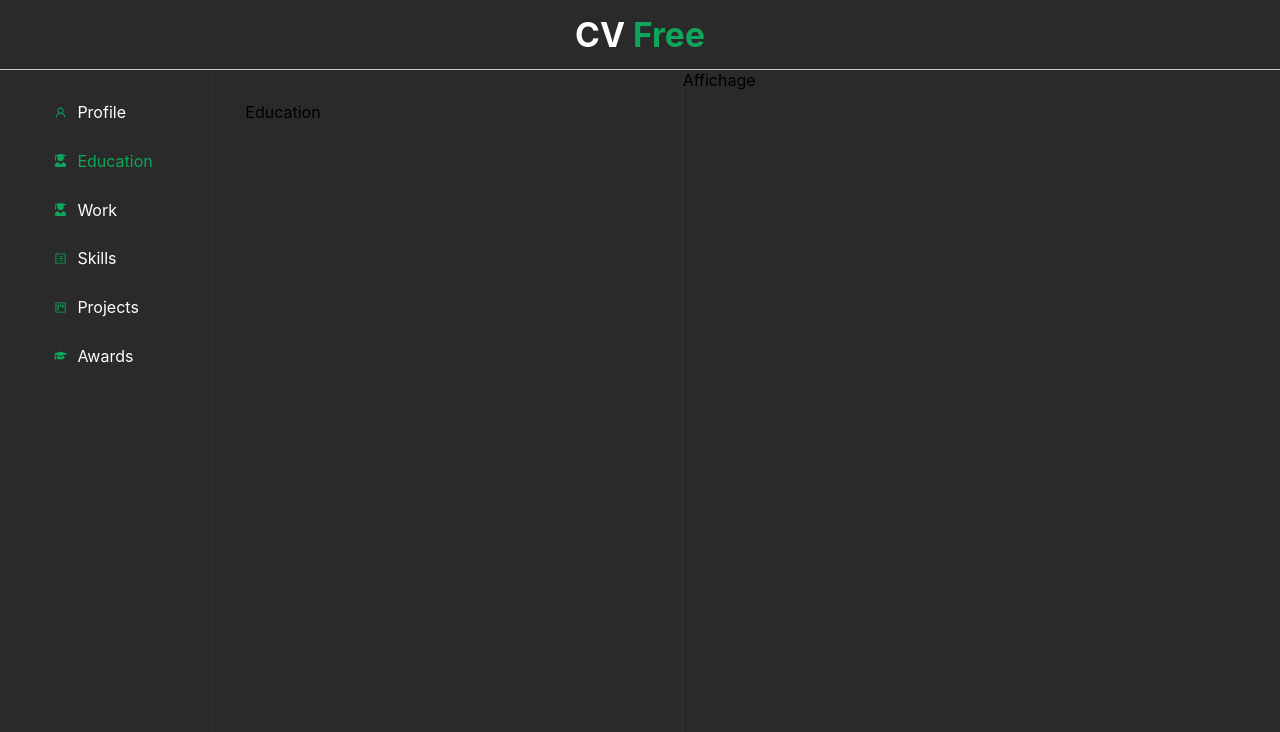
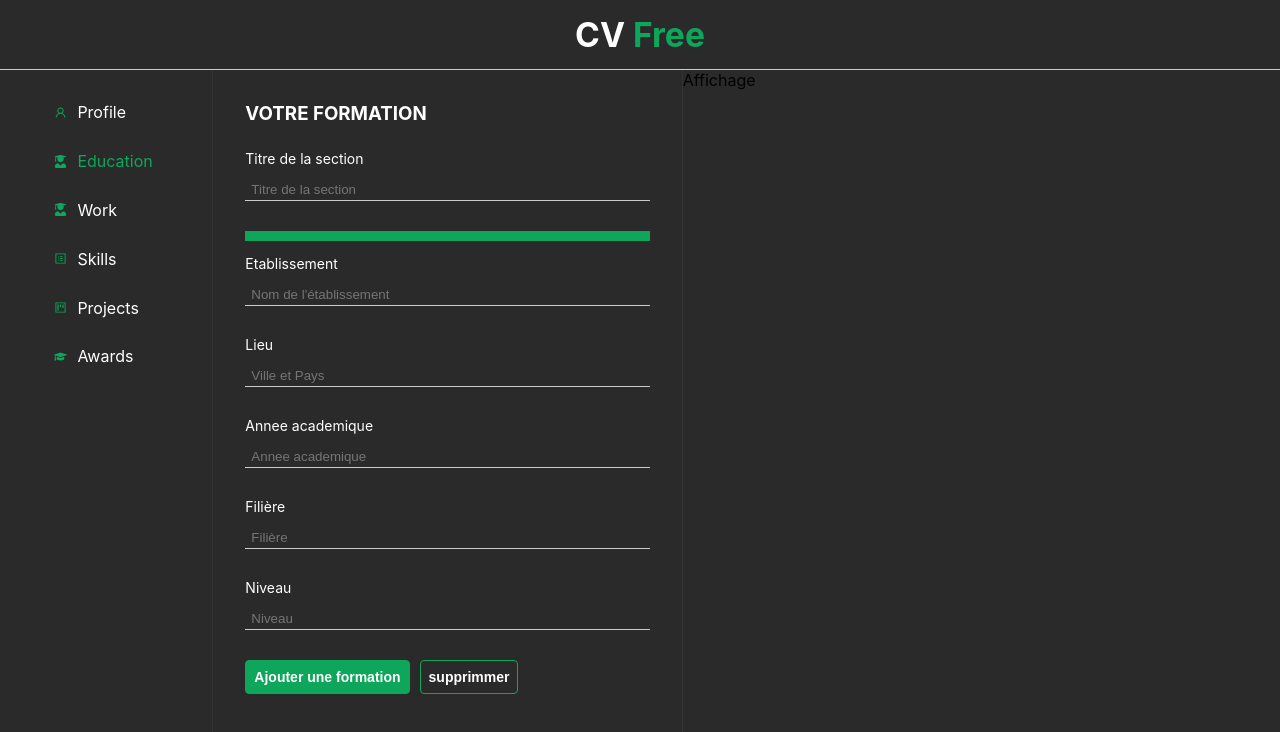
Before and after one commit to Felix-Asante/cv-free, a React (Create React App) app: page /education in a window 1280 px wide. Shown: the top 732 px of the page. Built offline with nearby package versions, Linux system fonts and the light colour scheme.

Commit message:
education page

```diff
--- a/src/components/Layout.jsx
+++ b/src/components/Layout.jsx
@@ -6,7 +6,7 @@ function Layout(props) {
 	return (
 		<div>
 			<Header />
-			<div className="flex">
+			<div className="flex layout">
 				<Menu />
 				<div className="contenu">{props.children}</div>
 				<div className="affichage">Affichage</div>
--- a/src/index.css
+++ b/src/index.css
@@ -17,7 +17,7 @@ body {
 	-webkit-font-smoothing: antialiased;
 	-moz-osx-font-smoothing: grayscale;
 	background-color: var(--background);
-	overflow-y: hidden;
+	/* overflow-y: hidden; */
 }
 
 .text-success {
@@ -38,10 +38,39 @@ body {
 	flex: 40%;
 }
 
+.layout {
+	position: relative;
+	padding-top: 4.4rem;
+}
+
 a:active {
 	color: var(--success);
 }
 .section-header {
 	margin-bottom: 25px;
 	color: var(--white);
+	text-transform: uppercase;
 }
+.divider {
+	height: 10px;
+	width: 100%;
+	background: var(--success);
+	margin-bottom: 14px;
+}
+
+button {
+	border: 1px solid var(--success);
+	padding: 8px;
+	border-radius: 4px;
+	color: var(--white);
+	font-size: 14px;
+	cursor: pointer;
+	font-weight: bold;
+}
+.flex button {
+	background-color: transparent;
+}
+.flex .btn-success {
+	background-color: var(--success);
+	margin-right: 10px;
+}
--- /dev/null
+++ b/src/modules/Education.jsx
@@ -0,0 +1,25 @@
+import React from "react";
+import Input from "../components/Input";
+
+function Education() {
+	return (
+		<div>
+			<div className="divider"></div>
+			<Input
+				type="text"
+				placeholder="Nom de l'établissement"
+				labelText="Etablissement"
+			/>
+			<Input type="text" placeholder="Ville et Pays" labelText="Lieu" />
+			<Input
+				type="text"
+				placeholder="Annee academique"
+				labelText="Annee academique"
+			/>
+			<Input type="text" placeholder="Filière" labelText="Filière" />
+			<Input type="text" placeholder="Niveau" labelText="Niveau" />
+		</div>
+	);
+}
+
+export default Education;
--- a/src/pages/Education.js
+++ b/src/pages/Education.js
@@ -1,8 +1,49 @@
-import React from "react";
+import React, { useState } from "react";
+import Input from "../components/Input";
 import Layout from "../components/Layout";
+import EducationModule from "../modules/Education";
 
 function Education() {
-	return <Layout>Education</Layout>;
+	const [formations, setFormations] = useState([<EducationModule key={0} />]);
+
+	const addFormation = () => {
+		setFormations((prevFormation) => [
+			...prevFormation,
+			<EducationModule key={formations.length} />,
+		]);
+	};
+	const reduceFormation = () => {
+		setFormations(formations.slice(0, -1));
+	};
+	return (
+		<Layout>
+			<h3 className="section-header">Votre formation</h3>
+			<div className="formulaire">
+				<div className="heading">
+					<Input
+						type="text"
+						placeholder="Titre de la section"
+						labelText="Titre de la section"
+					/>
+
+					{formations}
+
+					<div className="flex">
+						<button
+							type="button"
+							className="btn-success"
+							onClick={() => addFormation()}
+						>
+							Ajouter une formation
+						</button>
+						<button type="button" onClick={() => reduceFormation()}>
+							supprimmer
+						</button>
+					</div>
+				</div>
+			</div>
+		</Layout>
+	);
 }
 
 export default Education;
--- a/src/pages/Profile.js
+++ b/src/pages/Profile.js
@@ -27,6 +27,12 @@ function Profile() {
 				/>
 				<Input
 					type="text"
+					placeholder="Nationalite"
+					name="nationalite"
+					labelText="Nationalite:"
+				/>
+				<Input
+					type="text"
 					placeholder="Address"
 					name="address"
 					labelText="Address:"
--- a/src/styles/header.module.css
+++ b/src/styles/header.module.css
@@ -4,6 +4,12 @@
 	display: flex;
 	justify-content: center;
 	align-items: center;
+	position: fixed;
+	top: 0;
+	left: 0;
+	width: 100%;
+	z-index: 10;
+	background-color: var(--background);
 }
 .app-name {
 	text-align: center;
--- a/src/styles/menu.module.css
+++ b/src/styles/menu.module.css
@@ -4,6 +4,9 @@
 	padding-left: 3.4rem;
 	padding-top: 2rem;
 	height: 100vh;
+	position: sticky;
+	top: 10%;
+	bottom: 0;
 }
 .list {
 	list-style: none;
```
